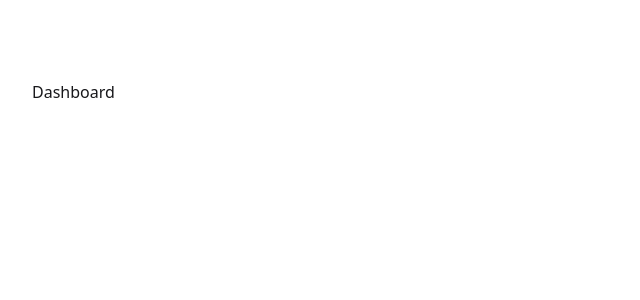
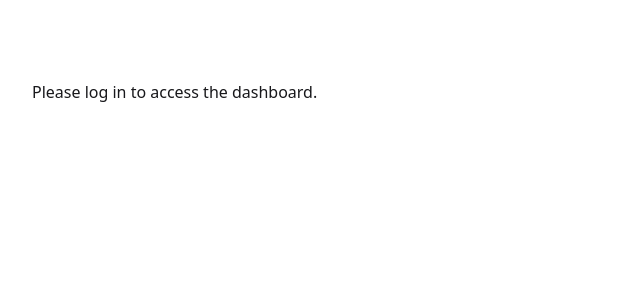
Before and after one commit to CHUNSOKNA1997/NextJsAPI, a Next.js app: page /dashboard in a window 1280 px wide. Shown: the top 300 px of the page, without its empty margins (0-640 px from the left). Built offline with nearby package versions, Linux system fonts and the light colour scheme; no server answers.

Commit message:
implement authentication context and dashboard integration
- Add AuthContext with user state management and authentication methods
- Wrap app with AuthProvider in layout
- Update dashboard page to check auth status and display user info

```diff
--- a/src/app/dashboard/page.jsx
+++ b/src/app/dashboard/page.jsx
@@ -1,7 +1,23 @@
 "use client";
+import { useAuth } from "@/context/AuthContext";
 
 const Page = () => {
-	return <div>Dashboard</div>;
+	const { user, isLoading } = useAuth();
+
+	if (isLoading) {
+		return <div>Loading...</div>;
+	}
+
+	if (!user) {
+		return <div>Please log in to access the dashboard.</div>;
+	}
+
+	return (
+		<div>
+			<h1>Dashboard</h1>
+			<p>Welcome, {user.name || user.email}!</p>
+		</div>
+	);
 };
 
 export default Page;
--- a/src/app/layout.jsx
+++ b/src/app/layout.jsx
@@ -1,5 +1,6 @@
 import Link from "next/link";
 import "./globals.css";
+import { AuthProvider } from "@/context/AuthContext";
 
 export default async function RootLayout({ children }) {
 	return (
@@ -39,7 +40,12 @@ export default async function RootLayout({ children }) {
 					</nav>
 
 					<div className="max-w-7xl mx-auto px-4 sm:px-6 lg:px-8">
-						<div className="pt-20 pb-12">{children}</div>
+						<div className="pt-20 pb-12">
+							<AuthProvider>
+								{/* Your Navbar and other layout components can go here */}
+								{children}
+							</AuthProvider>
+						</div>
 					</div>
 				</main>
 			</body>
--- /dev/null
+++ b/src/context/AuthContext.js
@@ -0,0 +1,56 @@
+"use client";
+import axios from "@/lib/axios";
+import { createContext, useContext, useEffect, useState } from "react";
+
+const AuthContext = createContext();
+
+export const AuthProvider = ({ children }) => {
+	const [user, setUser] = useState(null);
+	const [isLoading, setIsLoading] = useState(true);
+
+	useEffect(() => {
+		const checkAuthStatus = async () => {
+			const token = localStorage.getItem("token");
+			if (!token) {
+				setIsLoading(false);
+				return;
+			}
+
+			try {
+				const response = await axios.get("/user");
+				setUser(response.data);
+			} catch (error) {
+				localStorage.removeItem("token");
+				setUser(null);
+			} finally {
+				setIsLoading(false);
+			}
+		};
+
+		checkAuthStatus();
+	}, []);
+
+	const login = (userData, token) => {
+		localStorage.setItem("token", token);
+		setUser(userData);
+	};
+
+	const logout = () => {
+		localStorage.removeItem("token");
+		setUser(null);
+	};
+
+	return (
+		<AuthContext.Provider value={{ user, isLoading, login, logout }}>
+			{children}
+		</AuthContext.Provider>
+	);
+};
+
+export const useAuth = () => {
+	const context = useContext(AuthContext);
+	if (!context) {
+		throw new Error("useAuth must be used within an AuthProvider");
+	}
+	return context;
+};
```
